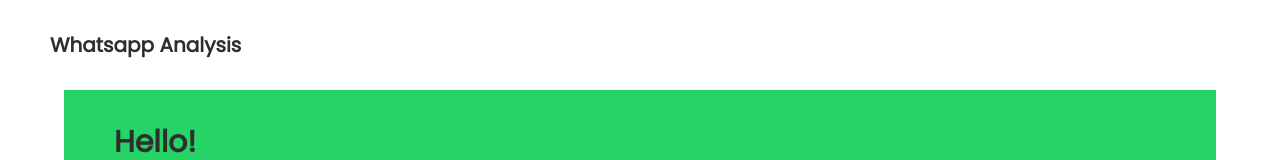
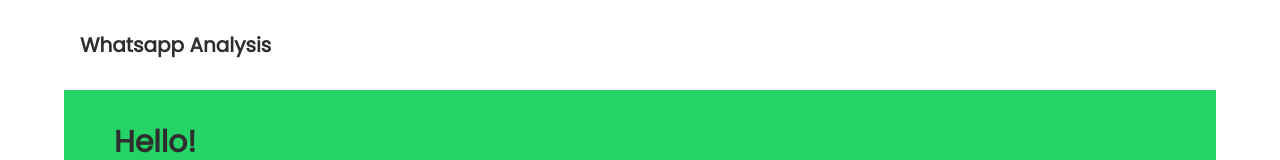
Before and after one commit to jchui/analysis.chat, a Gatsby site: page /combined in a window 1280 px wide. Shown: the top 160 px of the page. Built offline with nearby package versions, Linux system fonts and the light colour scheme; Gatsby itself is replaced by a stand-in of ours.

Commit message:
Updated css for logo

```diff
--- a/src/styles/style.scss
+++ b/src/styles/style.scss
@@ -45,6 +45,10 @@
             color: $primaryFontColor;
             font-weight: 800;
             font-size: 20px;
+            background-color: #fff;
+            padding: 10px 20px;
+            border-radius: 25px;
+            margin-left: 10px;
         }
 
     }
```
